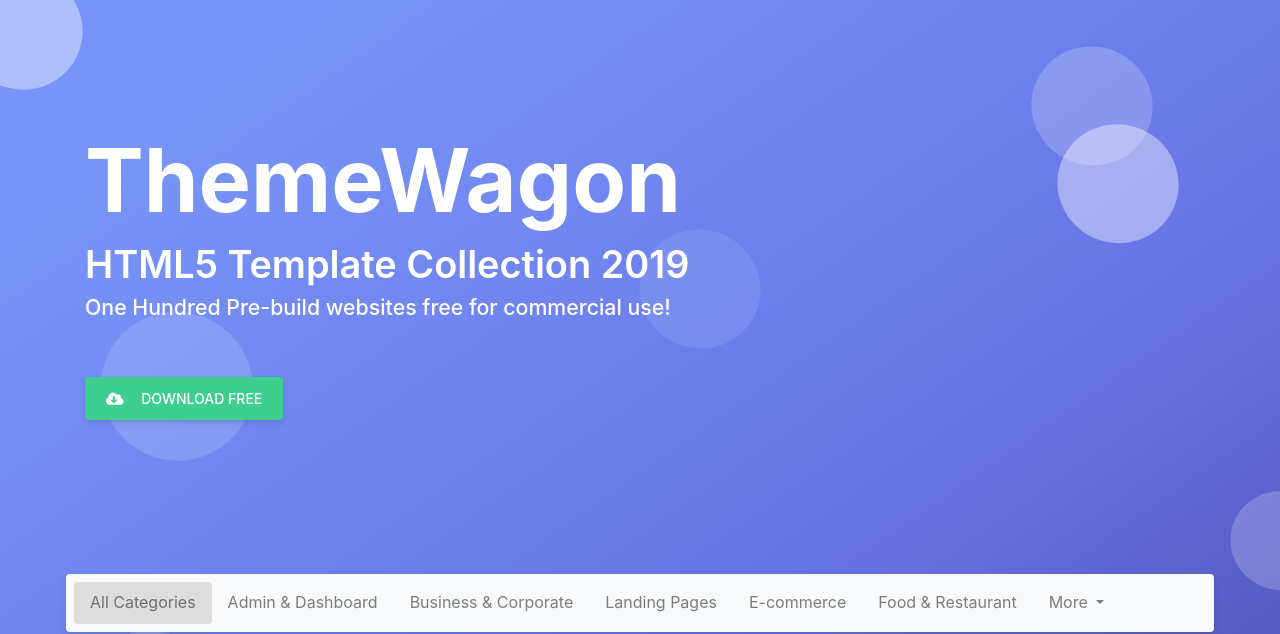
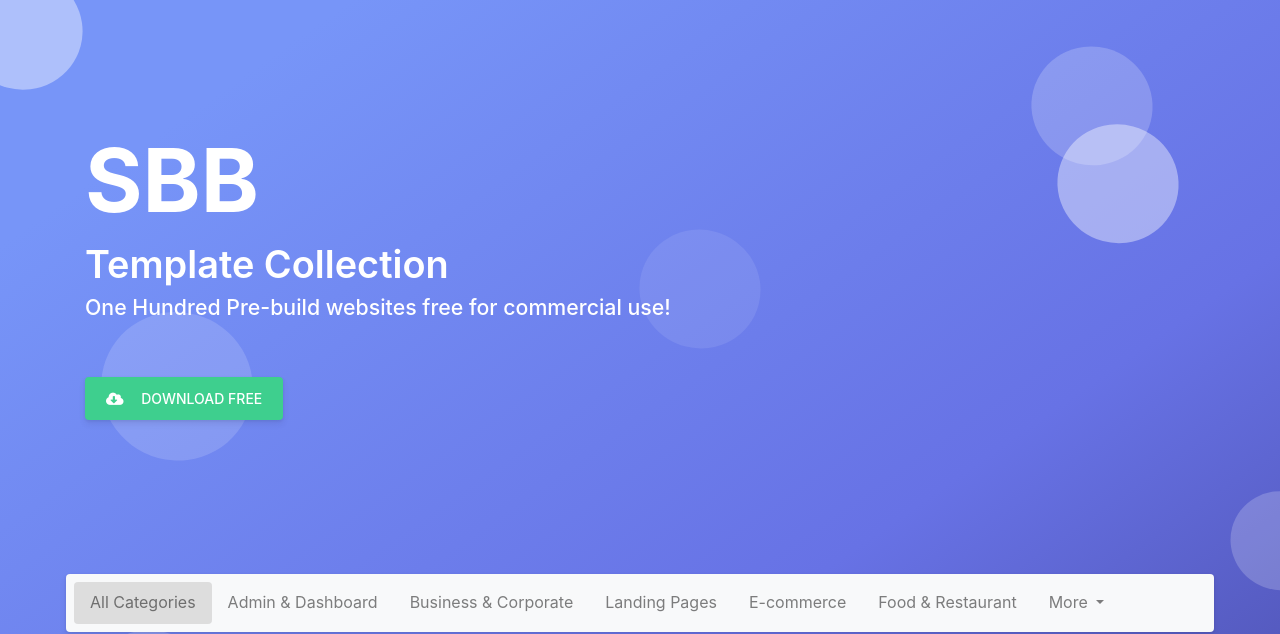
Before and after one commit to GmAbhishek/Templates-Collection, a plain HTML site: page index.html in a window 1280 px wide. Shown: the top 634 px of the page. Drawn offline with Linux system fonts and the light colour scheme.

Commit message:
add templates

```diff
--- a/index.html
+++ b/index.html
@@ -3,7 +3,7 @@
 <html lang="en">
 <head>
 	<meta charset="UTF-8">
-	<title>Template Collection 2019 - One Hundred HTML5 Templates in One Pac</title>
+	<title>Template Collection </title>
 	<link rel="stylesheet" href="asset/css/bootstrap.min.css">
 	<link rel="stylesheet" href="asset/css/all.min.css">
 	<link rel="stylesheet" href="asset/css/style.css">
@@ -23,9 +23,9 @@
 		</div>
 		<div class="header-content position-relative">
 			<div class="container">
-				<h1 class="site-name display-2 text-white font-weight-bold">ThemeWagon</h1>
+				<h1 class="site-name display-2 text-white font-weight-bold">SBB</h1>
 				<h2 class="header-title text-white">
-					HTML5 Template Collection 2019
+					Template Collection
 				</h2>
 				<h5 class="header-sub-title mt-2">
 					One Hundred Pre-build websites free for commercial use!
```
